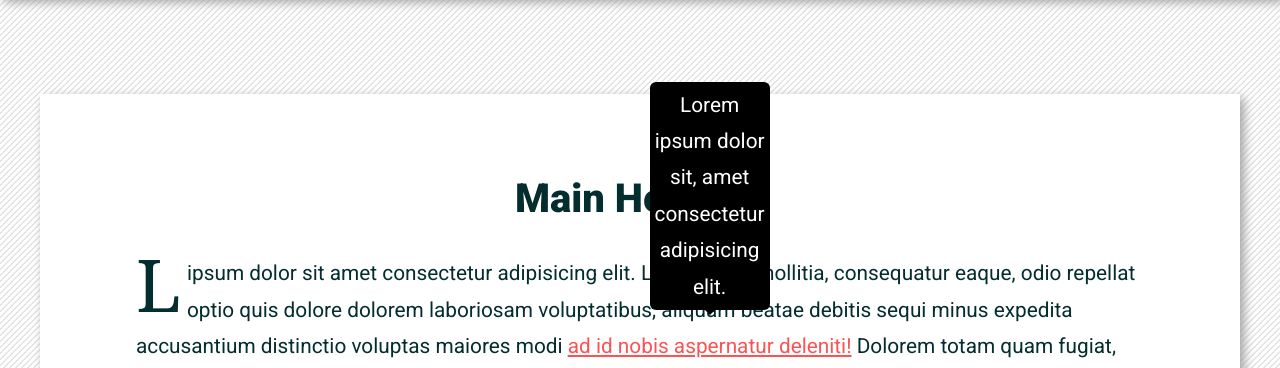
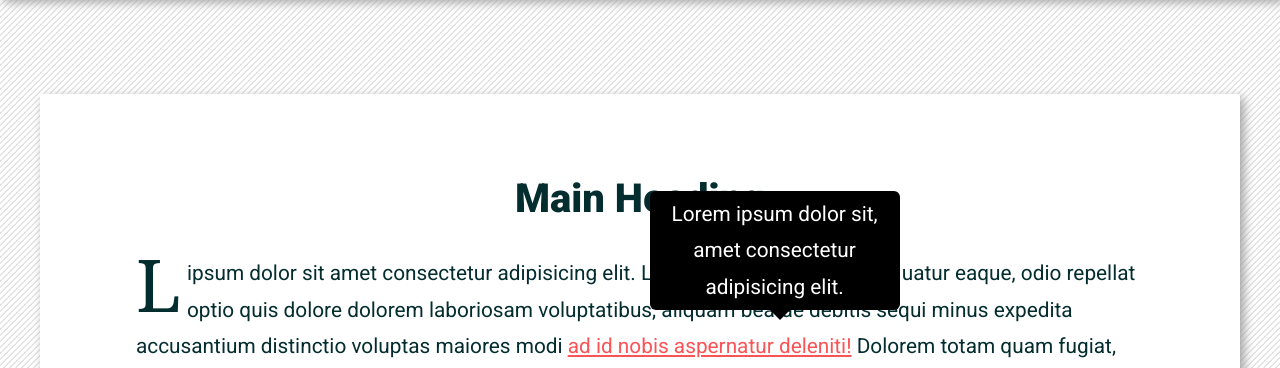
Before and after one commit to amani416/m7-hw7-padovani-amani, a plain HTML site: page index.html in a window 1280 px wide. Both pictures are taken after a click on the element "ad id nobis aspernatur deleniti!". Shown: the part 432-800 px from the top of the page. Drawn offline with Linux system fonts and the light colour scheme.

Commit message:
tool tip.- increased bubble width

```diff
--- a/style.css
+++ b/style.css
@@ -152,7 +152,7 @@ span.tooltip:focus > span {
 /* styling for tooltip bubble */
 span.tooltip span {
   visibility: hidden;
-  width: 120px;
+  width: 250px;
   background-color: black;
   color: #fff;
   text-align: center;
@@ -172,7 +172,7 @@ span.tooltip span::after {
   top: 100%;
   left: 50%;
   margin-left: -5px;
-  border-width: 5px;
+  border-width: 10px;
   border-style: solid;
   border-color: black transparent transparent transparent;
 }
```
